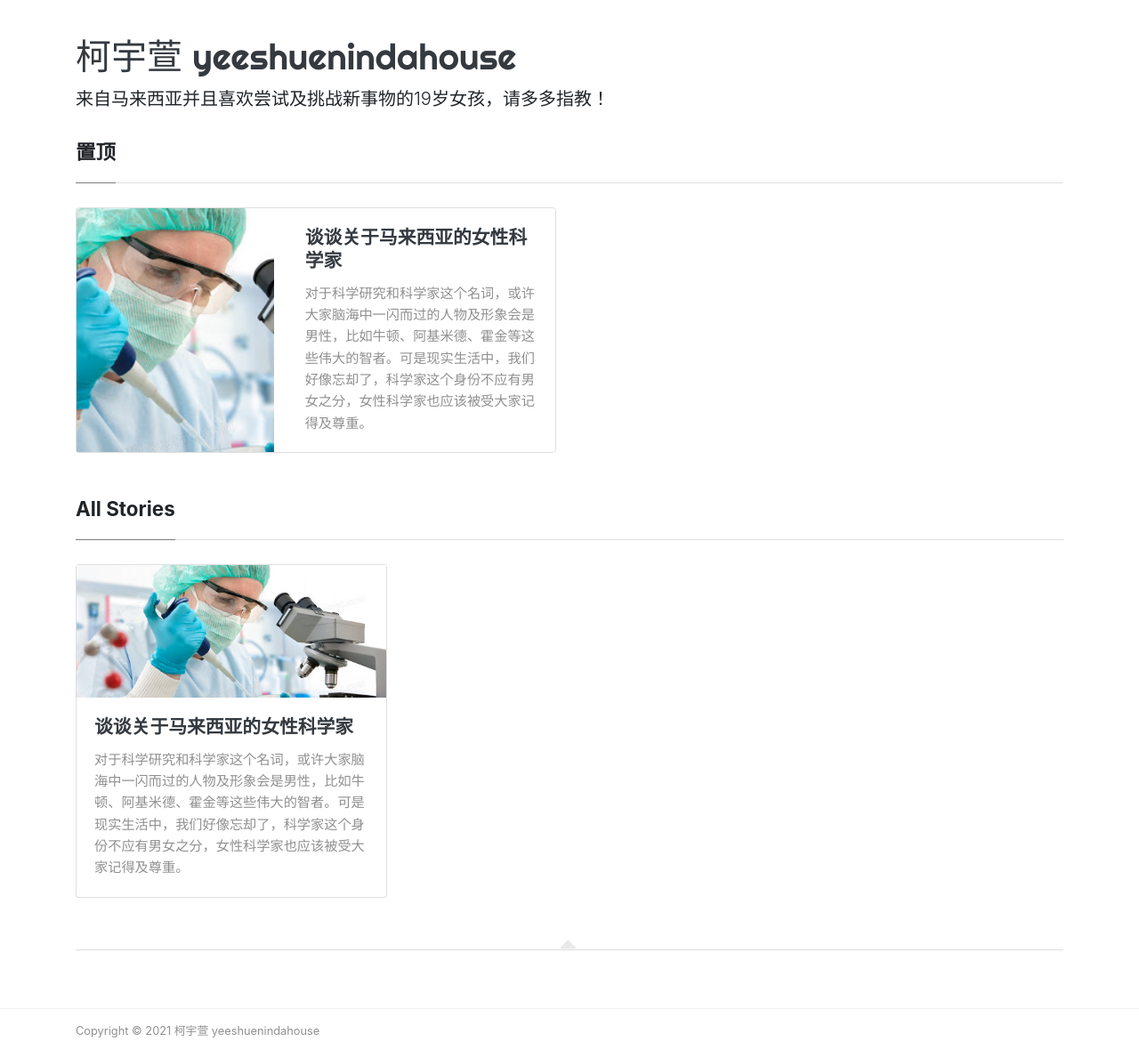
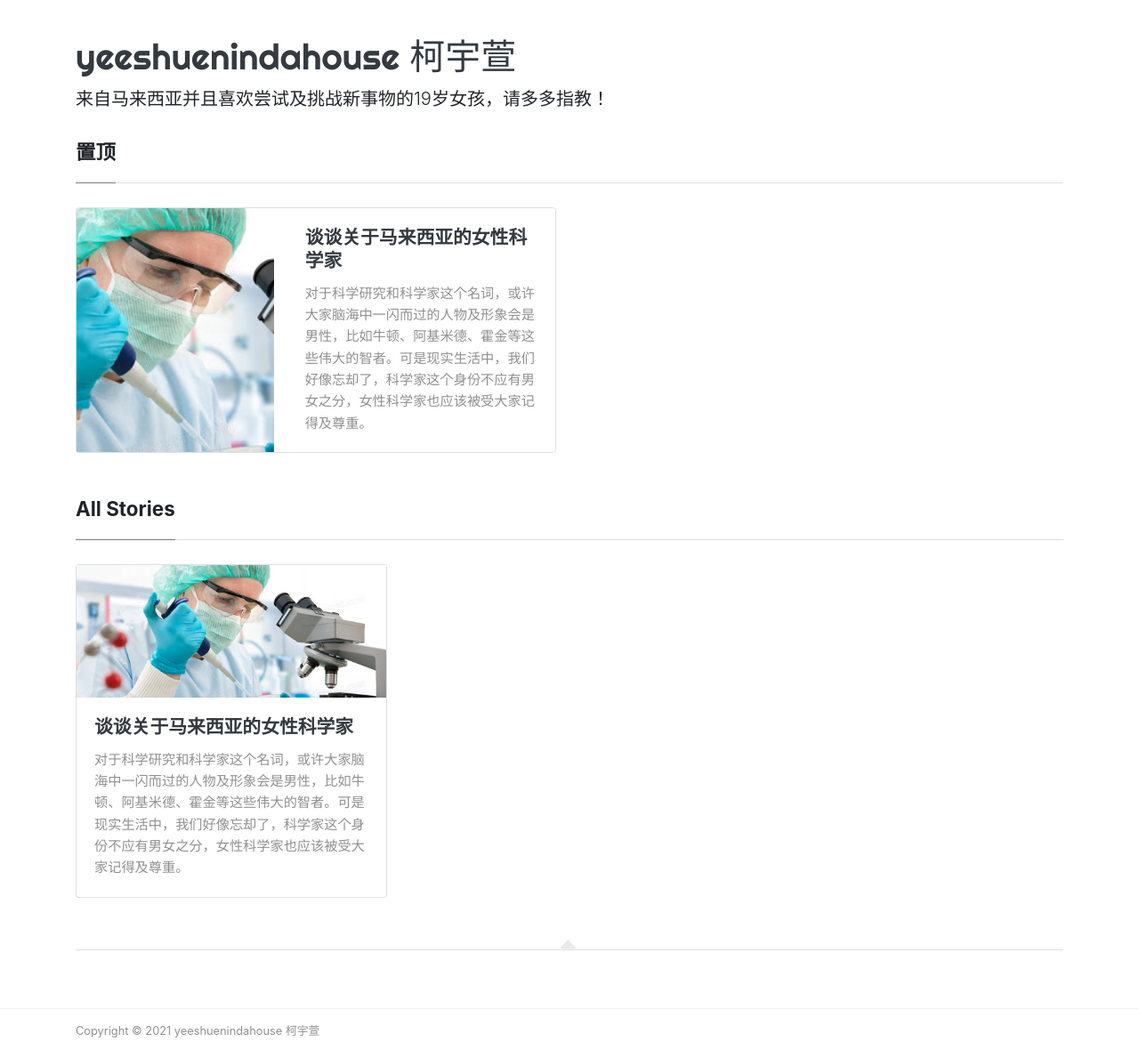
Before and after one commit to yeeshuenn/Science, a Jekyll site: the page built from index.html, in a window 1280 px wide. Shown: the whole page at 89% size. Built offline with Jekyll 4.4.1, drawn with Linux system fonts in a browser that asks for light colours; nearby versions of some CDN libraries; the list of posts is cut into pages by our own code.

Commit message:
更新配置

```diff
--- a/_config.yml
+++ b/_config.yml
@@ -4,7 +4,7 @@ baseurl: "/Science"
 # 网页的标题
 title: "宇萱的部落客"
 # 网站的主标题
-name: "柯宇萱 yeeshuenindahouse"
+name: "yeeshuenindahouse 柯宇萱"
 # 网站副标题
 description: "来自马来西亚并且喜欢尝试及挑战新事物的19岁女孩，请多多指教！"
 
```
